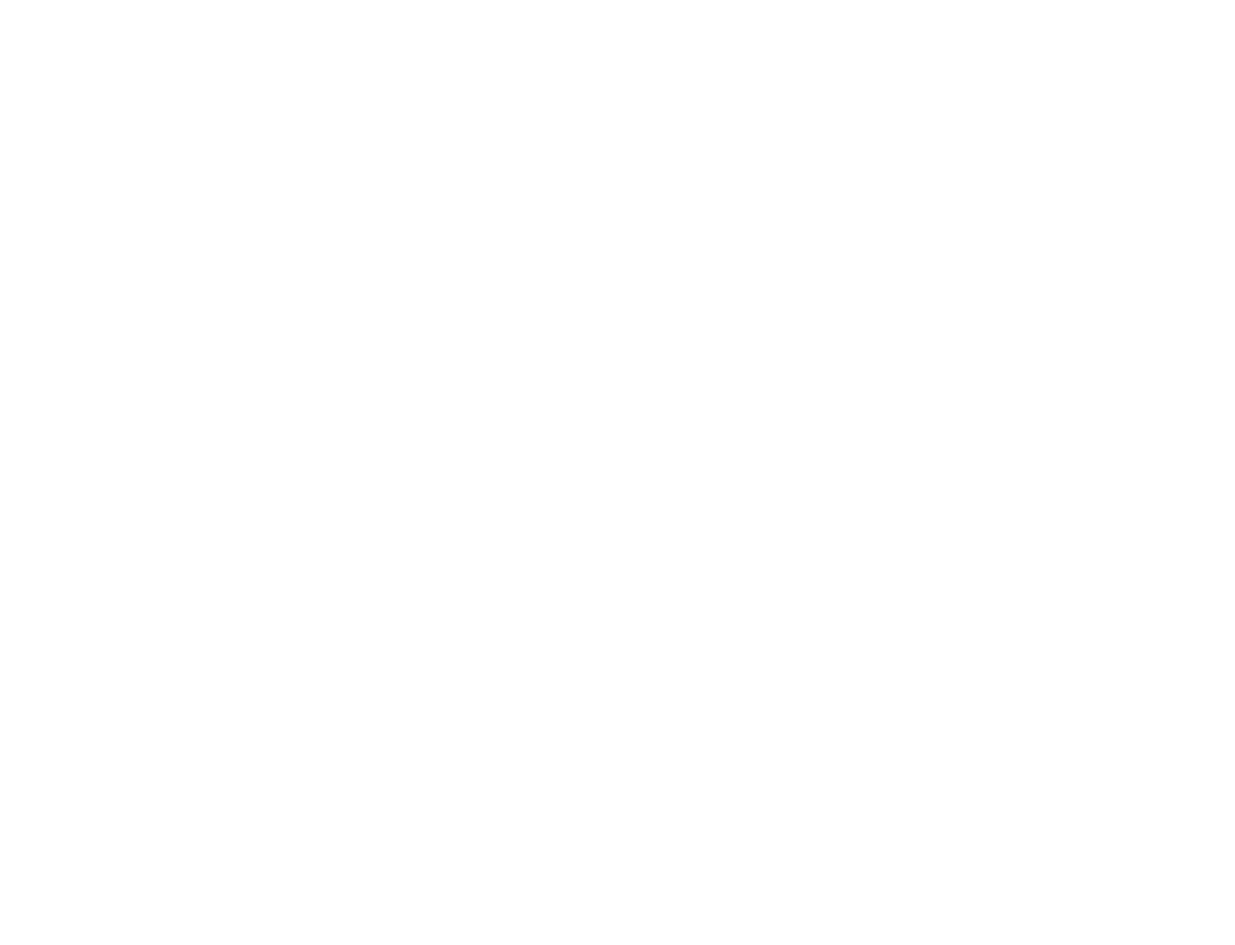
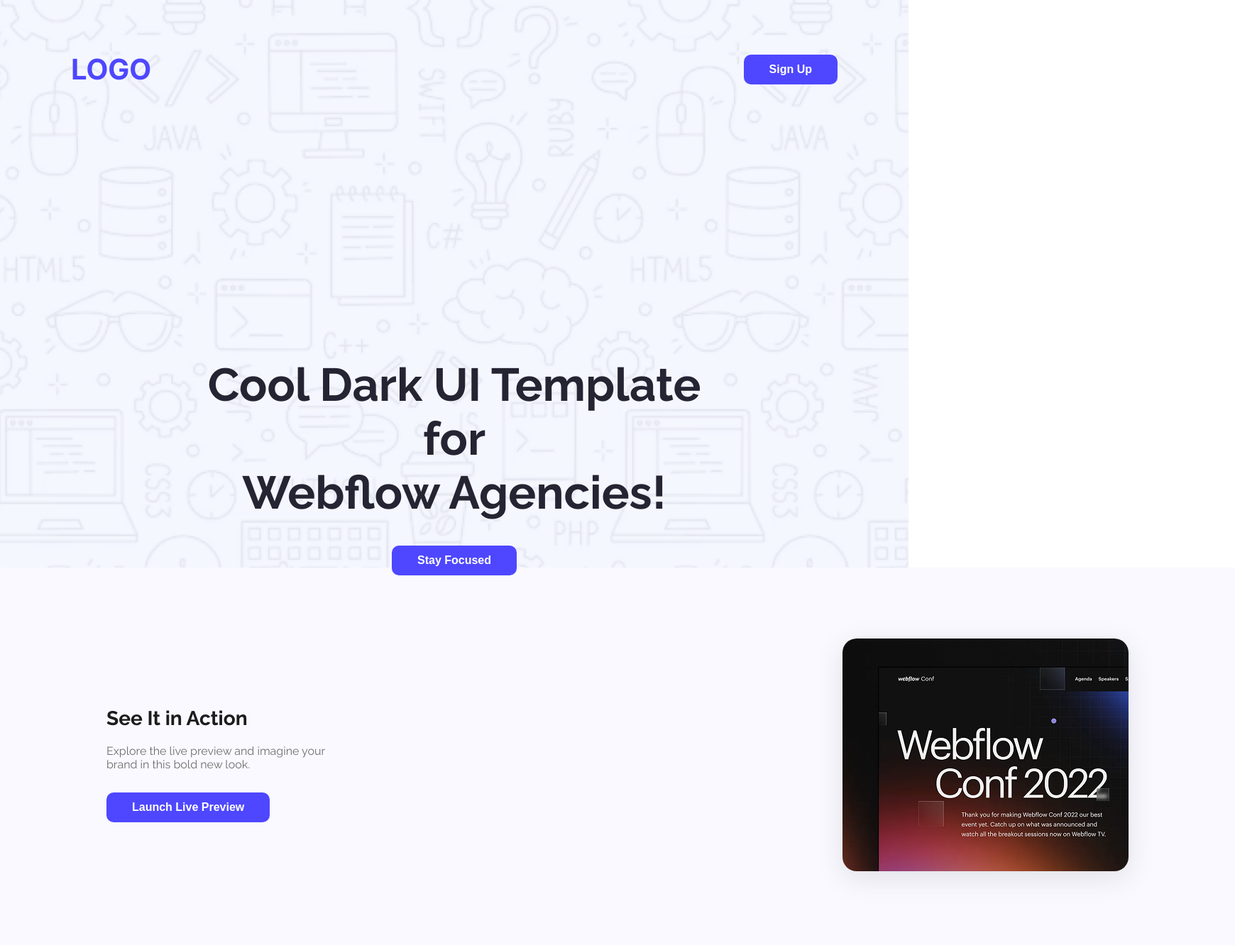
Before and after one commit to connectdipta/assignment-1, a plain HTML site: page index.html in a window 1280 px wide. Shown: the whole page at 71% size, 1740 px wide, since content can reach past the window. Before the commit the page ends 800 px from the top, so only its background shows below. Drawn offline with Linux system fonts and the light colour scheme.

Commit message:
version 2

```diff
--- a/index.html
+++ b/index.html
@@ -1,14 +1,42 @@
 <!DOCTYPE html>
 <html lang="en">
 <head>
-    <meta charset="UTF-8">
-    <meta name="viewport" content="width=device-width, initial-scale=1.0">
-    <title>Document</title>
-    <link rel="stylesheet" href="style.css">
+  <meta charset="UTF-8">
+  <meta name="viewport" content="width=device-width, initial-scale=1.0">
+  <title>Cool UI</title>
+  <link rel="preconnect" href="https://fonts.googleapis.com">
+  <link rel="preconnect" href="https://fonts.gstatic.com" crossorigin>
+  <link href="https://fonts.googleapis.com/css2?family=Inter:wght@700&family=Raleway:wght@400;700&display=swap" rel="stylesheet">
+  <link rel="stylesheet" href="style.css">
 </head>
 <body>
-    <header></header>
-    <main></main>
-    <footer></footer>
+  <header>
+    <nav>
+      <h2 class="logo text-primary">LOGO</h2>
+      <button class="btn-primary">Sign Up</button>
+    </nav>
+    <div class="hero-content">
+      <h2 class="sub-title">Cool Dark UI Template for <br>Webflow Agencies!</h2>
+      <button class="btn-primary">Stay Focused</button>
+    </div>
+  </header>
+  <main>
+    <section class="preview-section">
+    <div class="preview-text">
+      <h2 class="section-title">See It in Action</h2>
+      <p class="section-desc">
+        Explore the live preview and imagine your <br>brand in this bold new look.
+      </p>
+      <button class="btn-primary">Launch Live Preview</button>
+    </div>
+    <div class="preview-image">
+      <img src="assets/wc-mini.png" alt="Webflow">
+    </div>
+  </section>
+    <section>
+
+    </section>
+  </main>
+  <footer></footer>
 </body>
 </html>
--- a/style.css
+++ b/style.css
@@ -0,0 +1,100 @@
+/* Fonts */
+body {
+  font-family: "Raleway", sans-serif;
+  font-style: normal;
+  margin: 0;
+  padding: 0;
+}
+
+/* Shared Style */
+.text-primary {
+  color: #4E47FF;
+}
+
+.btn-primary {
+  text-decoration: none;
+  background-color: #4E47FF;
+  font-size: 16px;
+  font-weight: bold;
+  color: #FFFFFF;
+  border-radius: 10px;
+  border: none;
+  padding: 12px 36px;
+  cursor: pointer;
+}
+
+/* Nav Bar */
+nav {
+  display: flex;
+  justify-content: space-between;
+  align-items: center;
+  padding: 40px 100px;
+}
+
+.logo{
+  font-family: "Inter", sans-serif;
+  font-size: 40px;
+  font-weight: bolder;
+}
+
+/* Header */
+header {
+  background-image: url(assets/Hero-bg.png);
+  background-repeat: no-repeat;
+  background-size: cover;
+  background-position: center;
+  /* height: 100vh; */
+  max-height: 100vh;
+}
+
+/* Hero Section */
+.hero-content {
+  text-align: center;
+  margin-top: 100px;
+}
+
+.sub-title {
+  font-size: 65px;
+  font-weight: bold;
+  margin-bottom: 37px;
+  color: #252432;
+}
+.hero-content{
+    margin: 309px 267.5px 152px 267.5px;
+}
+/* Preview */
+.preview-section {
+  display: flex;
+  justify-content: space-between;
+  align-items: center;
+  padding: 100px 150px;
+  background-color: #f9f9ff;
+  width: 1440px;
+  margin: 0 auto;
+  gap: 60px;
+}
+
+/* Left Text */
+.preview-text {
+  max-width: 40%;
+}
+
+.section-title {
+  font-size: 28px;
+  font-weight: 700;
+  color: #1c1c1c;
+  margin-bottom: 20px;
+}
+
+.section-desc {
+  font-size: 16px;
+  color: #6e6e6e;
+  margin-bottom: 30px;
+}
+
+/* Right Image */
+.preview-image img {
+  max-width: 100%;
+  border-radius: 20px;
+  box-shadow: 0 10px 40px rgba(0, 0, 0, 0.1);
+}
```
